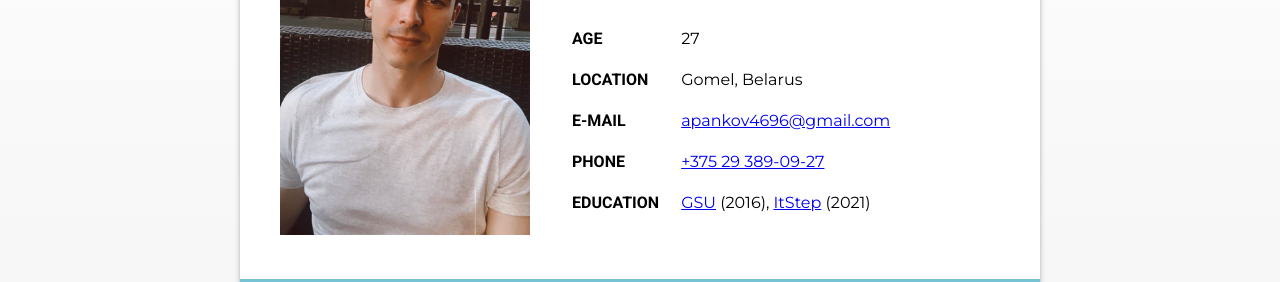
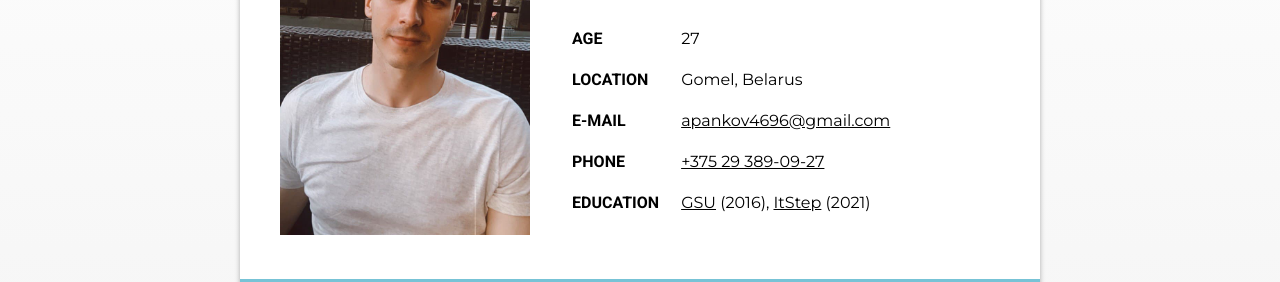
Before and after one commit to avpankov/Pre-Task-Front-End, a plain HTML site: page index.html in a window 1280 px wide. Shown: the part 302-584 px from the top of the page. Drawn offline with Linux system fonts and the light colour scheme.

Commit message:
Update style.css

```diff
--- a/style.css
+++ b/style.css
@@ -42,6 +42,10 @@ main {
     top: -150px;
     left: 50%;
     margin-left: -400px;
+}
+
+a:link {
+    color: black;
 }
 
 .intro {
```
